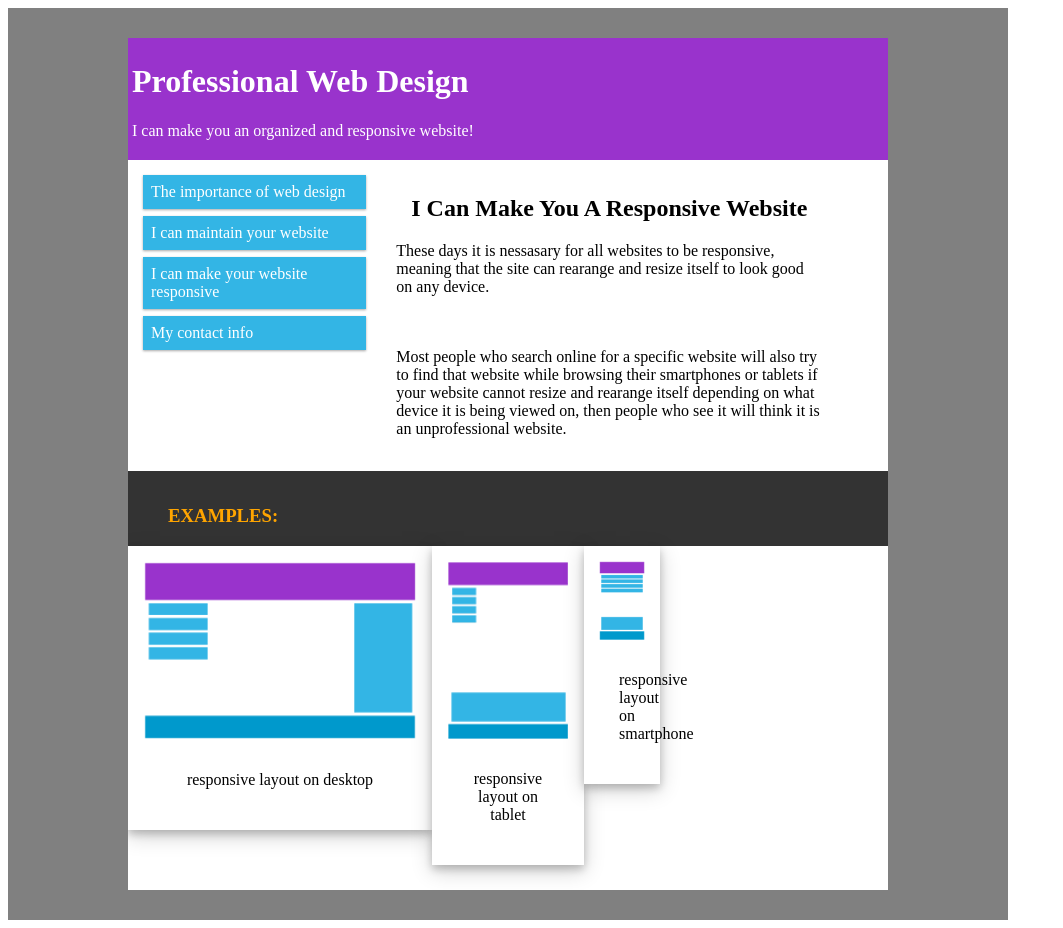
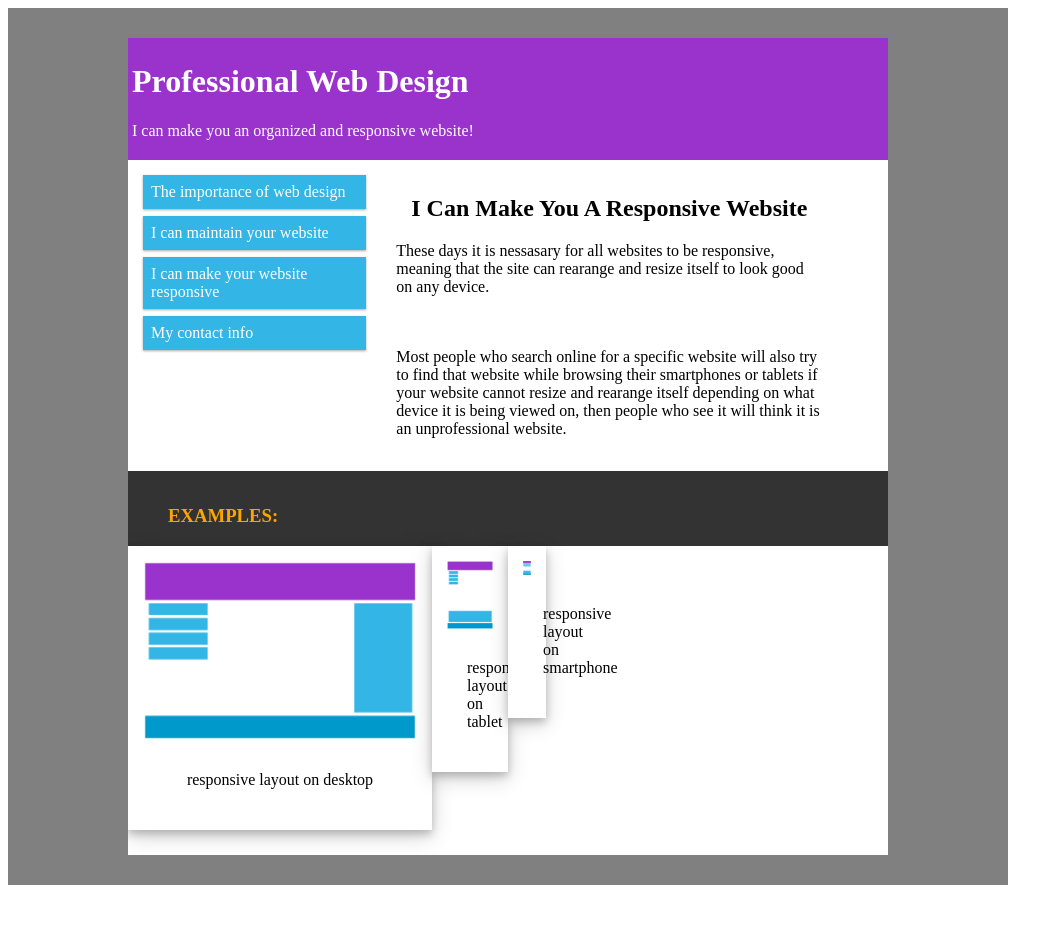
Before and after one commit to kogamikirito/kogamikirito.github.io, a Jekyll site: the page responsive/index.html, which Jekyll copies as it is, in a window 1280 px wide. Shown: the whole page, without its empty margins (0-1063 px from the left). Built offline with Jekyll 4.4.1, drawn with Linux system fonts in a browser that asks for light colours; after the commit the page ends 900 px from its top, so only the background shows below that.

Commit message:
Update index.html

```diff
--- a/responsive/index.html
+++ b/responsive/index.html
@@ -98,7 +98,7 @@ div.polaroid {
 }
 
    div.tablet {
-  width: 20%;
+  width: 10%;
   background-color: white;
   box-shadow: 0 4px 8px 0 rgba(0, 0, 0, 0.2), 0 6px 20px 0 rgba(0, 0, 0, 0.19);
   margin-bottom: 25px;
@@ -106,7 +106,7 @@ div.polaroid {
 
 
     div.phone {
-  width: 10%;
+  width: 5%;
   background-color: white;
   box-shadow: 0 4px 8px 0 rgba(0, 0, 0, 0.2), 0 6px 20px 0 rgba(0, 0, 0, 0.19);
   margin-bottom: 25px;
```
